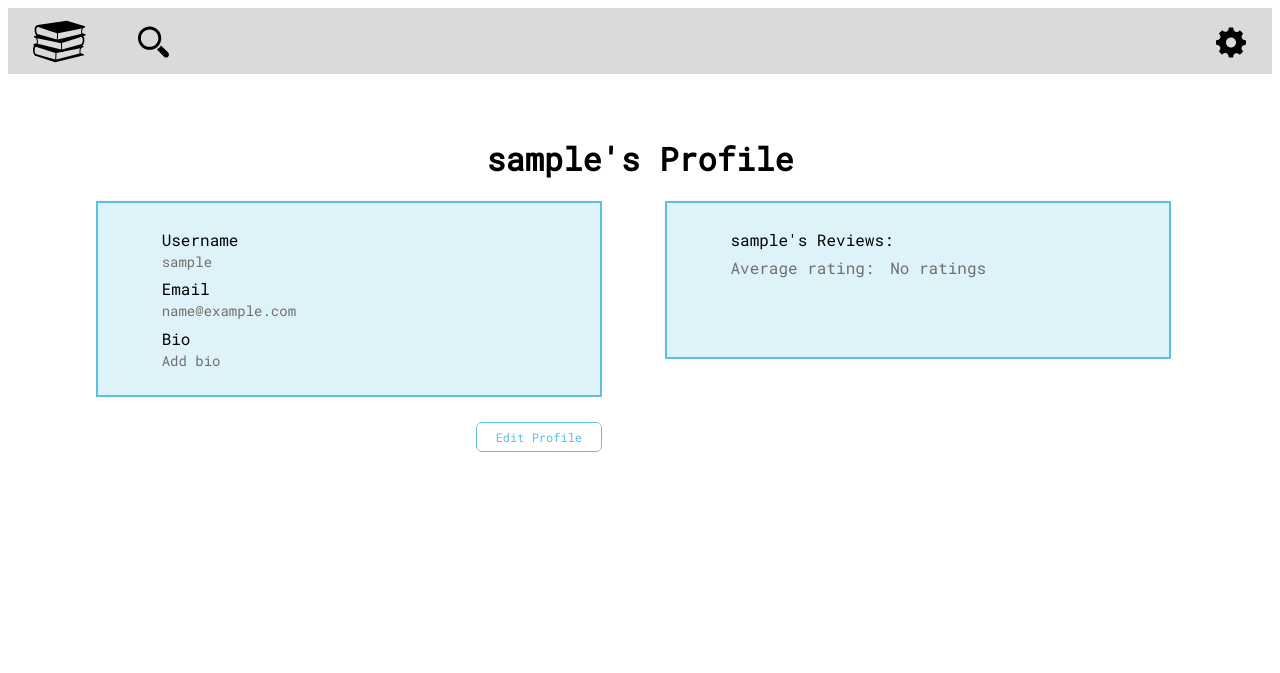
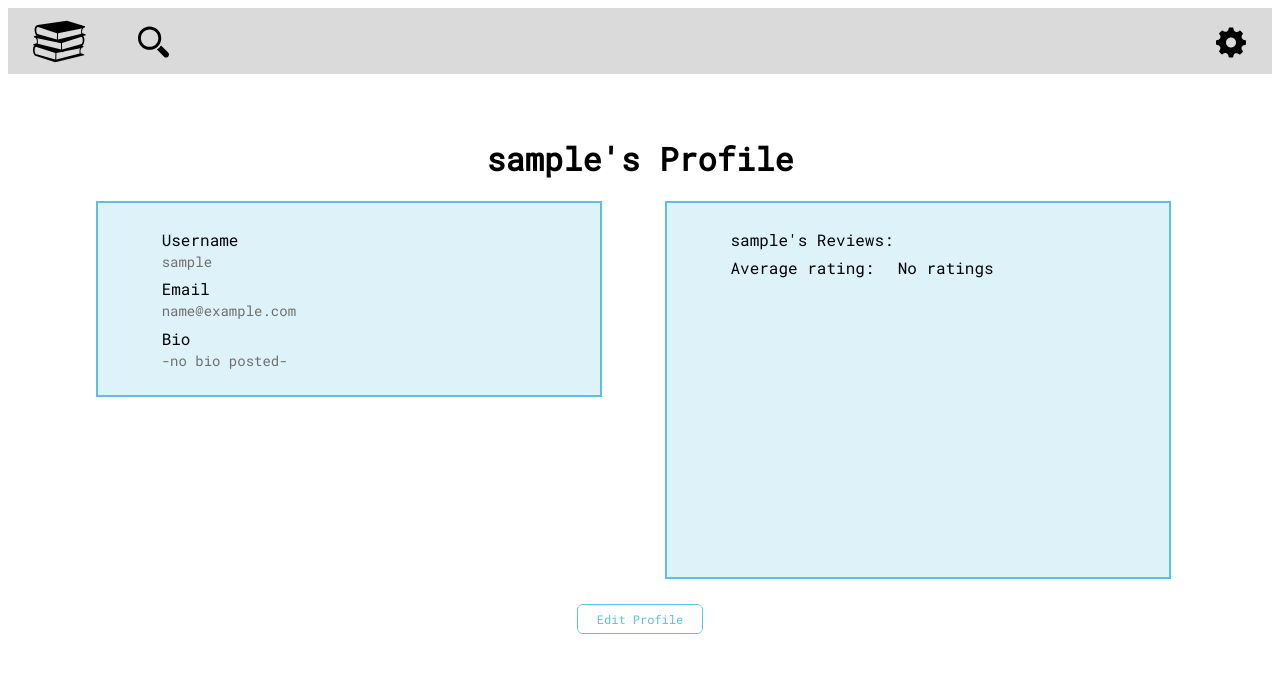
Before and after one commit to sabsterette/texchange, a Flask app: a page that uses flaskblog/templates/profile.html in a window 1280 px wide. Shown: the top 673 px of the page. Run offline with Flask 2, Linux system fonts and the light colour scheme; the visitor is signed in with stand-in values (Sample User, id 1); data comes from the database, SQL or seed files in the repository; data that the repository does not hold is empty.

Commit message:
fixed some bugs and layouts

```diff
--- a/flaskblog/routes.py
+++ b/flaskblog/routes.py
@@ -24,7 +24,7 @@ def login():
         if user and bcrypt.check_password_hash(user.password, form.password.data):
             login_user(user, remember=form.remember.data)
             next_page = request.args.get('next') #gets the page they were trying to access
-            flash(f'Welcome Back {user.username}!', 'label')
+            flash(f'Welcome {user.username}!', 'label')
             #turnary conditional
             return redirect(next_page) if next_page else redirect(url_for('home'))
         else:
@@ -252,7 +252,8 @@ def sendEmail(user_email, current_user_email):
                       sender=app.config.get("MAIL_USERNAME"),
                       recipients=[user_email],
                       body='Hello!\n Someone has requested more information about your listing. You can contact them at '
-                      +current_user_email+f'. Their profile page is texchange.com/profile/{current_user.username}, you can go there to view their reviews.\n Thanks for using Texchange!')
+                      +current_user_email+f'. Their profile page is texchange.com/profile/{current_user.username}, ' +
+                      'you can go there to view their reviews.\n Thanks for using Texchange!')
     mail.send(msg)
     flash('The email has been sent! The poster will be in contact shortly.', 'success')
     return redirect(url_for('search'))
--- a/flaskblog/static/profile.css
+++ b/flaskblog/static/profile.css
@@ -54,7 +54,7 @@
     background-color: rgba(93, 191, 226, 0.2);
     color:rgb(113,111,109);
     height: 75%;
-
+    overflow: scroll;
 }
 
 .username-label, .email-label, .bio-label, .review-title {
@@ -68,19 +68,53 @@
 .review-title {
     padding-bottom: 2%;
 }
-
-.avg-rating-title, .reviewer-title, .rating-title, .description-title {
+.avg-rating-title {
     width: 40%;
     display: inline-block;
+    font-size: 16px;
+    color: black;
 }
-.avg-rating, .reviewer, .rating, .description {
+
+.avg-rating {
     width: 55%;
     display: inline-block;
+    font-size: 16px;
+    padding-left: 2%;
+    color: black;
 }
+
+.reviews-all {
+    height: 220px;
+    overflow: scroll;
+}
+
+.review1 {
+    border: 2px solid #5DBFE2;
+    margin-bottom: 3%;
+}
+
+.reviewer-title, .rating-title, .description-title {
+    width: 40%;
+    display: inline-block;
+    font-size: 14px;
+    padding-left: 2%;
+    padding-top: 1%;
+}
+.reviewer, .rating, .description {
+    width: 55%;
+    display: inline-block;
+    font-size: 14px;
+    color: rgb(113,111,109);
+}
+
 
 
 .description, .description-title, .avg-rating, .avg-rating-title{
     padding-bottom: 3%;
+}
+
+.description {
+    padding-left: 2%;
 }
 .row:after {
     content: "";
@@ -104,10 +138,10 @@
 }
 
 .editProfile {
-     display: flex;
+    display: flex;
     justify-content: center;
     align-items: center;
-    margin-left: 37%;
+    margin: auto;
     color: #5DBFE2;
     background:white 100%;
     text-align: center;
--- a/flaskblog/templates/profile.html
+++ b/flaskblog/templates/profile.html
@@ -71,7 +71,7 @@
               {% if user.bio %}
               {{ user.bio }}
               {% else %}
-              Add bio
+              -no bio posted-
               {% endif %}
             </label>
           </div>
@@ -94,13 +94,17 @@
           No ratings
           {% endif %}
         </div>
+        <div class="reviews-all">
           {% for review in reviews %}
+          <div class="review1">
             <div class="reviewer-title">
               Posted by:
             </div>
             <div class="reviewer">
               {% if review.reviewer %}
+              <a class="reviewer" href="{{ url_for('profile', userprofile=review.reviewer) }}">
                 {{ review.reviewer }}
+              </a>
               {% else %}
               Anonymous
               {% endif %}
@@ -121,7 +125,9 @@
               -
               {% endif %}
             </div>
+          </div>
           {% endfor %}
+        </div>
       </div>
     </div>
 
--- a/flaskblog/templates/review.html
+++ b/flaskblog/templates/review.html
@@ -53,7 +53,7 @@
       {% endif %}
 
       <div class="description">
-        <label for="description">*Description</label>
+        <label for="description">Description</label>
       </div>
       {% if form.description.errors %}
       {{ form.description(class="initial_input_control") }}
```
Also changed, not shown: flaskblog/static/review.css (+24 -24 lines). Lines whose indentation alone changed are shown as unchanged.
